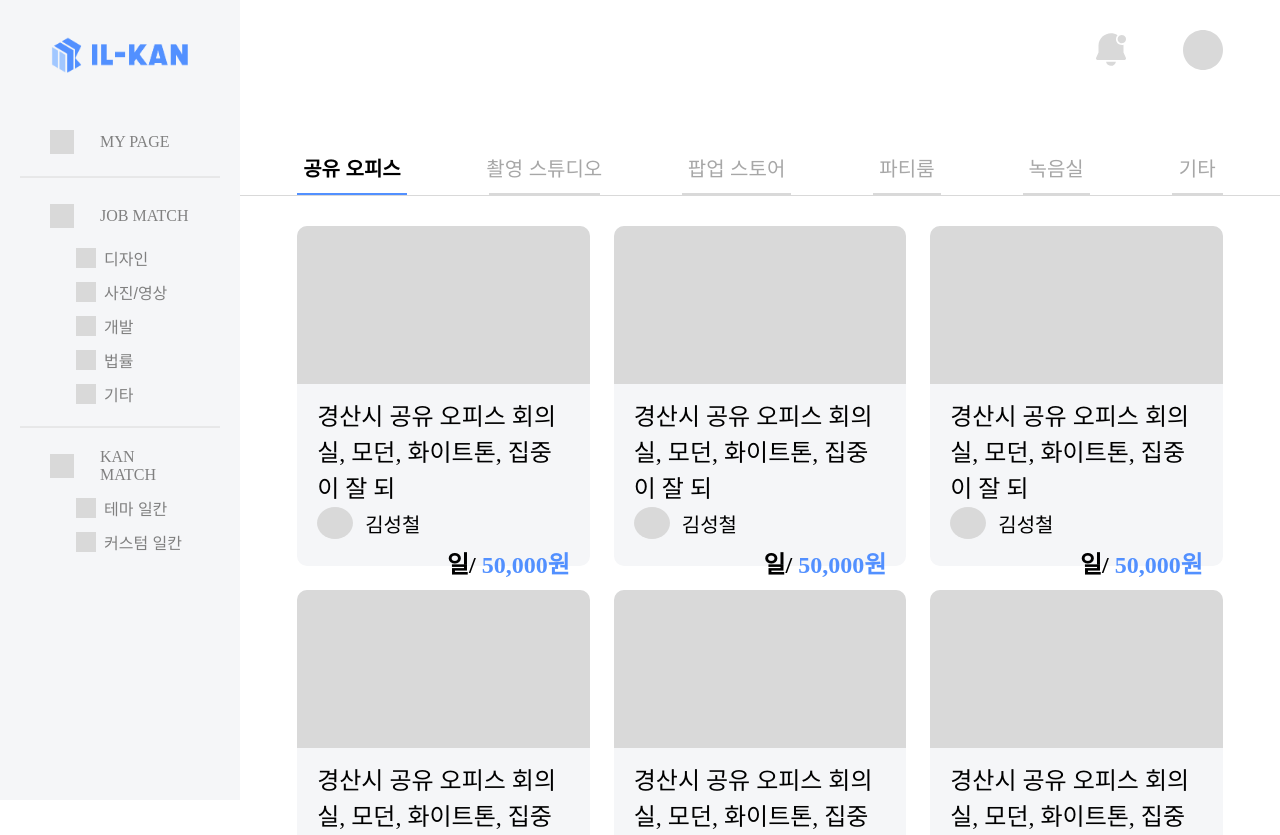
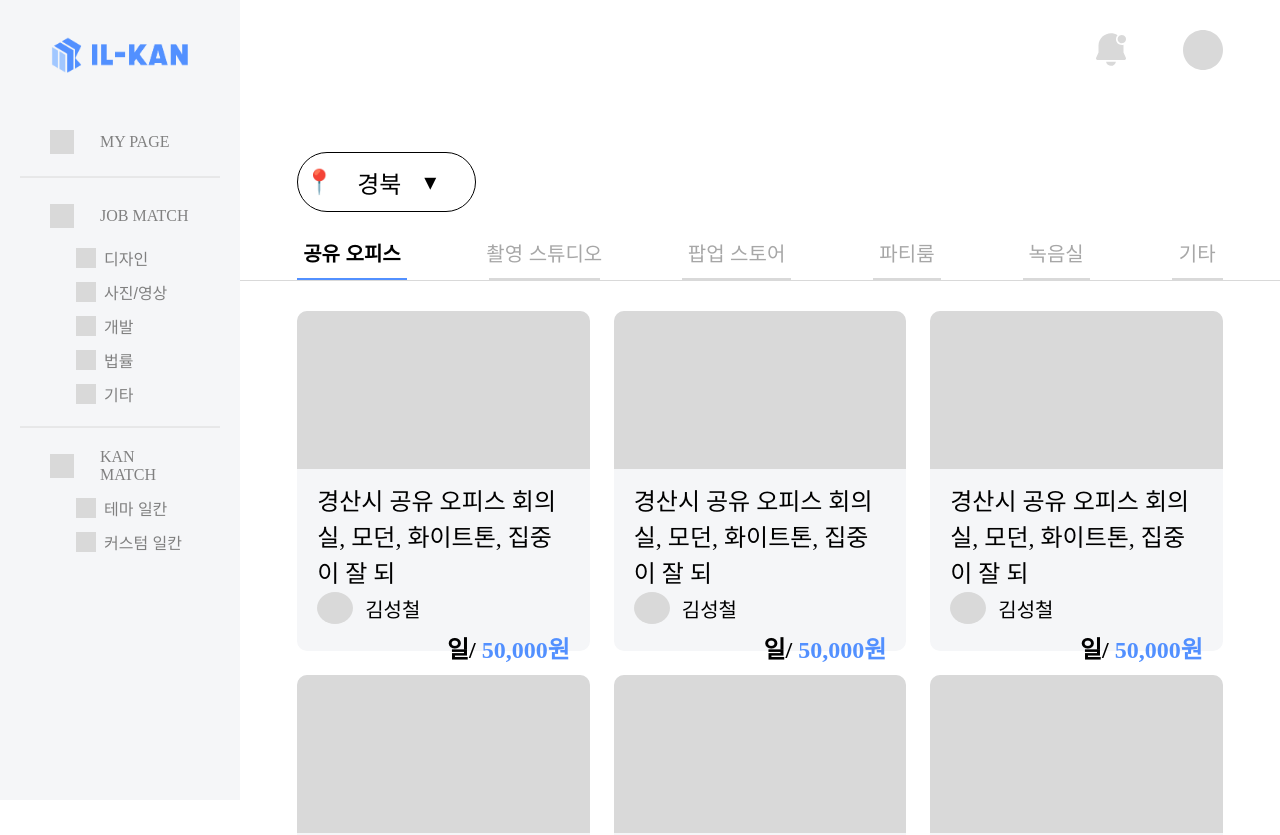
Before and after one commit to cryingdryice/ILKAN-web, a React (Vite) app: page /main/kanMatch in a window 1280 px wide. Shown: the top 835 px of the page. Built offline with nearby package versions, Linux system fonts and the light colour scheme; the HTML template or start-up script is replaced by a standard one.

Commit message:
feat: 기초 지역 필터 컴포넌트 구현

```diff
--- /dev/null
+++ b/src/components/kanMatch/kanMatchFilter.tsx
@@ -0,0 +1,84 @@
+import { useEffect, useRef, useState } from "react";
+import styles from "../../css/components/kanMatch/kanMathFilter.module.css";
+type Props = {
+  selected: string;
+  onSelect: (sido: string) => void;
+  buttonLabel?: string;
+};
+
+const SIDO_COLUMNS: string[][] = [
+  ["서울", "광주", "경기", "충북", "제주"],
+  ["부산", "대전", "경남", "전남", "전국"],
+  ["대구", "울산", "경북", "전북"],
+  ["인천", "세종", "충남", "강원"],
+];
+
+export default function KanMatchFilter({
+  selected,
+  onSelect,
+  buttonLabel,
+}: Props) {
+  const [open, setOpen] = useState(false);
+  const ref = useRef<HTMLDivElement>(null);
+
+  // 바깥 클릭 시 닫기
+  useEffect(() => {
+    const onDoc = (e: MouseEvent) => {
+      if (!ref.current?.contains(e.target as Node)) setOpen(false);
+    };
+    document.addEventListener("mousedown", onDoc);
+    return () => document.removeEventListener("mousedown", onDoc);
+  }, []);
+
+  return (
+    <div className={styles.wrapper} ref={ref}>
+      <button
+        type="button"
+        className={`${styles.trigger} ${open ? styles.open : ""}`}
+        onClick={() => setOpen((v) => !v)}
+        aria-haspopup="listbox"
+        aria-expanded={open}
+      >
+        <span className={styles.locIcon} aria-hidden>
+          📍
+        </span>
+        <span className={styles.label}>{buttonLabel ?? selected}</span>
+        <span className={styles.chev} aria-hidden>
+          ▾
+        </span>
+      </button>
+
+      <div className={`${styles.panel} ${open ? styles.show : ""}`}>
+        <div className={styles.panelHead}>시/도</div>
+        <div className={styles.cols}>
+          {SIDO_COLUMNS.map((col, i) => (
+            <ul key={i} className={styles.col}>
+              {col.map((sido) => {
+                const sel = sido === selected;
+                return (
+                  <li key={sido}>
+                    <button
+                      type="button"
+                      className={`${styles.item} ${sel ? styles.selected : ""}`}
+                      onClick={() => {
+                        onSelect(sido);
+                        setOpen(false);
+                      }}
+                    >
+                      {sido}
+                      {sel && (
+                        <span className={styles.check} aria-hidden>
+                          ✔
+                        </span>
+                      )}
+                    </button>
+                  </li>
+                );
+              })}
+            </ul>
+          ))}
+        </div>
+      </div>
+    </div>
+  );
+}
--- /dev/null
+++ b/src/css/components/kanMatch/kanMathFilter.module.css
@@ -0,0 +1,89 @@
+.wrapper {
+  width: 100%;
+}
+
+.trigger {
+  display: flex;
+  width: 179px;
+  height: 60px;
+  align-items: center;
+  gap: 23px;
+  border: 1px solid #000;
+  border-radius: 100px;
+  background: #fff;
+  cursor: pointer;
+  font-size: 24px;
+  color: #000;
+}
+.locIcon {
+  color: #5290ff;
+}
+.chev {
+  transition: transform 0.2s ease;
+}
+.open .chev {
+  transform: rotate(180deg);
+}
+
+.panel {
+  margin-top: 23px;
+  background: #fff;
+  border: 1px solid #000;
+  border-radius: 10px;
+
+  max-height: 0;
+  opacity: 0;
+  visibility: hidden;
+}
+
+.show {
+  width: 853px;
+  min-height: 261px;
+  opacity: 1;
+  visibility: visible;
+}
+
+.panelHead {
+  display: flex;
+  align-items: center;
+  justify-content: center;
+  background: #f5f6f8;
+  height: 61px;
+  font-size: 24px;
+  border-radius: 10px 10px 0 0;
+  border-bottom: 1px solid #d9d9d9;
+}
+
+.cols {
+  display: grid;
+  grid-template-columns: repeat(4, 1fr);
+}
+.col {
+  border-right: 1px solid #d9d9d9;
+}
+.col:last-child {
+  border-right: none;
+}
+
+.item {
+  display: flex;
+  justify-content: space-between;
+  align-items: center;
+  width: 100%;
+  height: 40px;
+
+  background: transparent;
+  border: none;
+  padding-left: 16px;
+  padding-right: 16px;
+  cursor: pointer;
+  font-size: 16px;
+}
+.selected {
+  font-weight: bold;
+  background: #bbd8ff;
+}
+.check {
+  color: #2e6bff;
+  margin-left: 8px;
+}
--- a/src/css/pages/kanMatchPage.module.css
+++ b/src/css/pages/kanMatchPage.module.css
@@ -8,3 +8,7 @@
 .listContainer {
   width: 89%;
 }
+
+.filterContainer {
+  width: 89%;
+}
--- a/src/pages/main/kanMatchPage.tsx
+++ b/src/pages/main/kanMatchPage.tsx
@@ -5,6 +5,7 @@ import KanMatchNavigation, {
   Tab,
 } from "../../components/kanMatch/kanMatchNavigation";
 import KanMatchList from "../../components/kanMatch/kanMatchList";
+import KanMatchFilter from "../../components/kanMatch/kanMatchFilter";
 
 /**
  * KanMatchPage — 공간 목록 화면
@@ -30,10 +31,14 @@ const MOCK_LIST: KanItem[] = Array.from({ length: 15 }).map((_, i) => ({
 
 export default function KanMatchPage() {
   const [activeTab, setActiveTab] = useState<Tab>("공유 오피스");
+  const [sido, setSido] = useState("경북"); // 시/도 선택 상태
   const list = MOCK_LIST;
 
   return (
     <div className={kanMatchStyle.kanMatchPageContainer}>
+      <div className={kanMatchStyle.filterContainer}>
+        <KanMatchFilter selected={sido} onSelect={setSido} buttonLabel={sido} />
+      </div>
       <KanMatchNavigation active={activeTab} onChange={setActiveTab} />
 
       <section className={kanMatchStyle.listContainer}>
```
